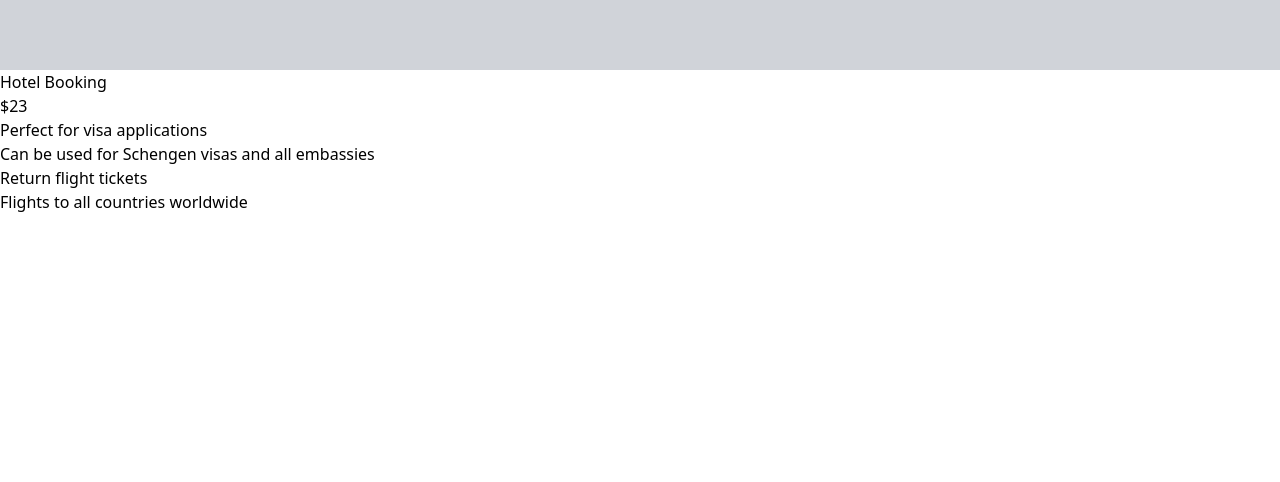
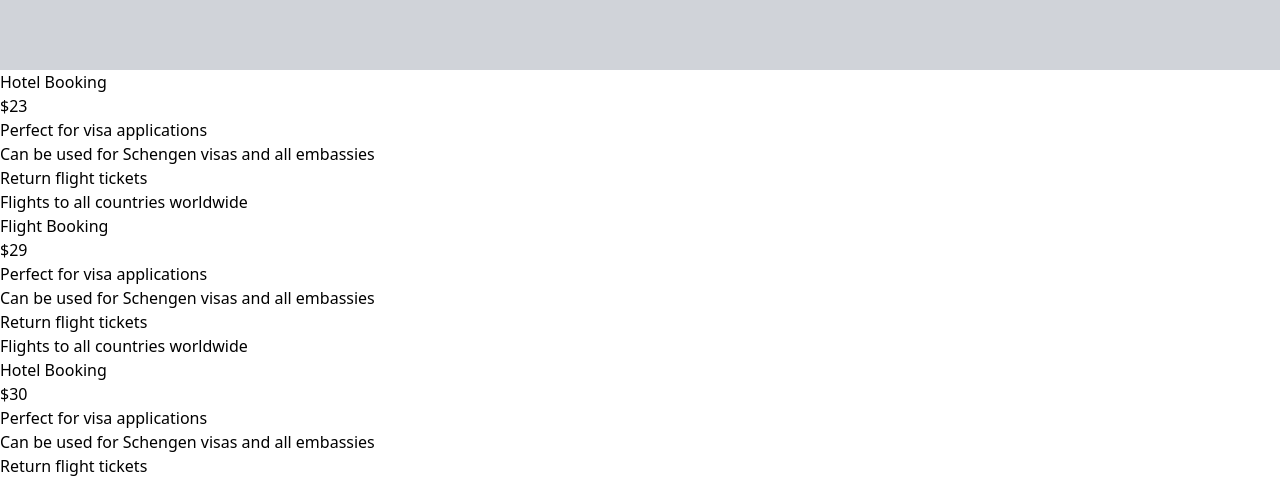
Before and after one commit to llatifah99/web-travel, a React (Vite) app: page / in a window 1280 px wide. Shown: the part 3130-3612 px from the top of the page. Before the commit the page ends 3344 px from the top, so only its background shows below. Built offline with nearby package versions, Linux system fonts and the light colour scheme.

Commit message:
dummy data > 1

```diff
--- a/src/page/Price.jsx
+++ b/src/page/Price.jsx
@@ -1,9 +1,23 @@
 const Price = () => {
   const priceList = [
     {
-      key: 1,
+      id: 1,
       title: "Hotel Booking",
       price: 23,
+      features:
+        "Perfect for visa applications.Can be used for Schengen visas and all embassies.Return flight tickets.Flights to all countries worldwide.",
+    },
+    {
+      id: 2,
+      title: "Flight Booking",
+      price: 29,
+      features:
+        "Perfect for visa applications.Can be used for Schengen visas and all embassies.Return flight tickets.Flights to all countries worldwide.",
+    },
+    {
+      id: 3,
+      title: "Hotel Booking",
+      price: 30,
       features:
         "Perfect for visa applications.Can be used for Schengen visas and all embassies.Return flight tickets.Flights to all countries worldwide.",
     },
@@ -14,17 +28,17 @@ const Price = () => {
   return (
     <>
       <div>
-        <div>
-          <h1>{priceList[0].title}</h1>
-          <h2>${priceList[0].price}</h2>
-          <div>
+        {priceList.map((item) => (
+          <div key={item.id}>
+            <h1>{item.title}</h1>
+            <h2>${item.price}</h2>
             <ul>
-              {poins.map((item) => (
-                <li>{item}</li>
+              {item.features.split(".").map((poin, index) => (
+                <li key={index}>{poin}</li>
               ))}
             </ul>
           </div>
-        </div>
+        ))}
       </div>
     </>
   );
```
